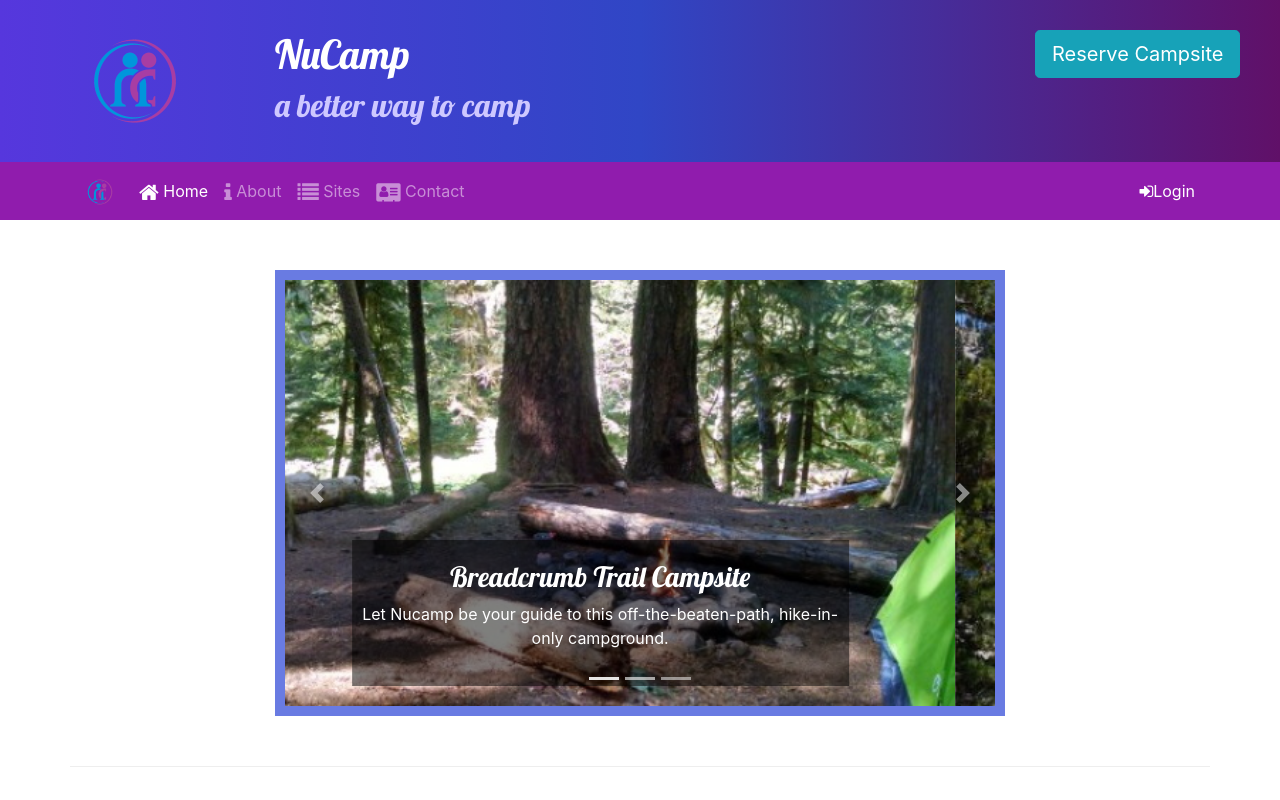
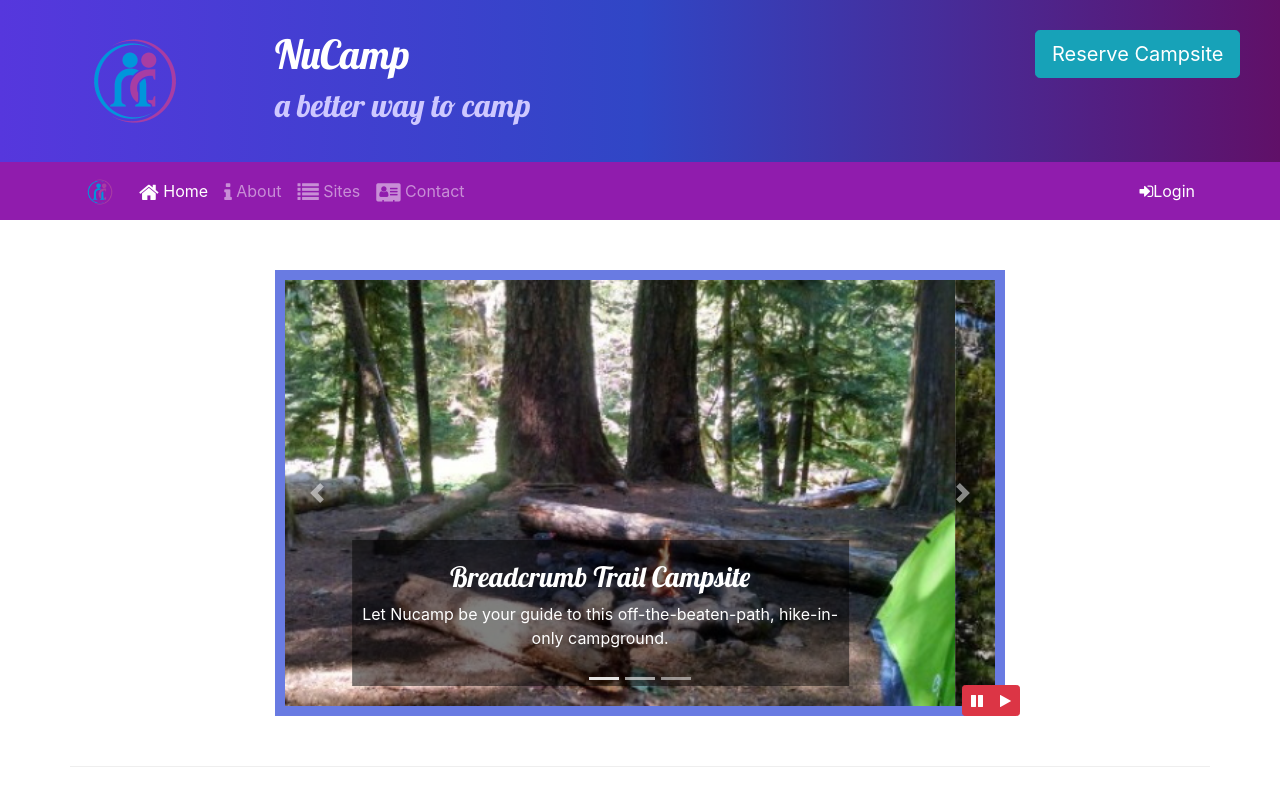
Before and after one commit to stateofminddesignz/NC-site, a website: page index.html in a window 1280 px wide. Shown: the top 800 px of the page. Drawn offline with nearby package versions, Linux system fonts and the light colour scheme.

Commit message:
Bootstrap and jQuery Part 1

```diff
--- a/css/styles.css
+++ b/css/styles.css
@@ -46,3 +46,10 @@ a, a:hover{
 .carousel{
     border:10px solid  #697be2
 }
+
+#carouselButton{
+    position:absolute;
+    right:0;
+    bottom:0;
+    z-index:100;
+}
--- a/index.html
+++ b/index.html
@@ -288,6 +288,15 @@
                             <span class="carousel-control-next-icon"></span>
                             <span class="sr-only">Next</span>
                         </a>
+                          <!--pause and play button for carousel-->
+                          <div class="btn-group" id="carouselButton">
+                            <button class="btn btn-danger btn-sm" id="carouselPause">
+                                <i class="fa fa-pause"></i>
+                            </button>
+                            <button class="btn btn-danger btn-sm" id="carouselPlay">
+                                <i class="fa fa-play"></i>
+                            </button>
+                        </div>
 
 
                 </div>
@@ -423,7 +432,17 @@
     <script src="node_modules/popper.js/dist/umd/popper.min.js"></script>
     <script src="node_modules/bootstrap/dist/js/bootstrap.min.js"></script>
 
-
+    <script>
+      $(function() {
+          $(".carousel").carousel( { interval: 2000 } );
+          $("#carouselPause").click(function(){
+              $(".carousel").carousel("pause");
+          });
+          $("#carouselPlay").click(function(){
+              $(".carousel").carousel("cycle");
+          });
+      });
+  </script>
 
   </body>
 </html>
```
